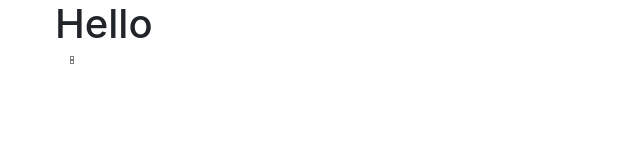
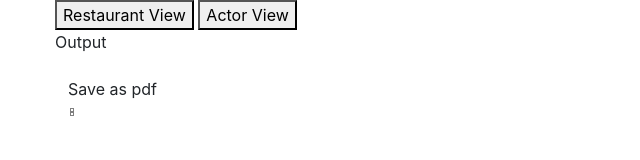
Before and after one commit to kaae-2/Scheduling, an Electron app: page schedule.html in a window 800 px wide. Shown: the whole page, without its empty margins (0-640 px from the left). Drawn offline with nearby package versions, Linux system fonts and the light colour scheme.

Commit message:
added pdf generator

```diff
--- a/package.json
+++ b/package.json
@@ -13,6 +13,8 @@
   "license": "ISC",
   "dependencies": {
     "electron": "^1.7.6",
+    "html2pdf": "0.0.11",
+    "jspdf": "^1.5.3",
     "python-shell": "^1.0.7"
   },
   "devDependencies": {
--- a/schedule.html
+++ b/schedule.html
@@ -18,13 +18,29 @@
 
     <meta http-equiv="X-UA-Compatible" content="ie=edge" />
     <script src="src/schedule.js"></script>
+    <script src="src/makePDF.js"></script>
     <title>Schedule Output</title>
   </head>
   <body onload="createOutputTable()">
     <div class="container">
-      <h1>Hello</h1>
-      <div class="container" id="outputRes"></div>
-      <div class="container" id="outputAct"></div>
+      <div class="tab">
+        <button class="tablinks" onclick="openTab(event, 'restaurant')">
+          Restaurant View
+        </button>
+        <button class="tablinks" onclick="openTab(event, 'actor')">
+          Actor View
+        </button>
+      </div>
+      <p>Output</p>
+      <button class="btn btn-submit" onClick="makePDF()">
+        Save as pdf
+      </button>
+      <div id="restaurant" class="tabcontent">
+        <div class="container" id="outputRes"></div>
+      </div>
+      <div id="actor" class="tabcontent">
+        <div class="container" id="outputAct"></div>
+      </div>
     </div>
   </body>
 </html>
--- /dev/null
+++ b/src/makePDF.js
@@ -0,0 +1,33 @@
+const jsPDF = require("jspdf");
+
+var elementHandler = {
+  "#ignorePDF": function(element, renderer) {
+    return true;
+  }
+};
+
+margins = {
+  top: 80,
+  bottom: 60,
+  left: 40,
+  width: 522
+};
+
+function makePDF() {
+  var doc = new jsPDF();
+  doc.setFontSize(9);
+  doc.fromHTML(
+    document.getElementById("outputRes"),
+    margins.left,
+    margins.top,
+    {
+      width: margins.width,
+      elementHandlers: elementHandler,
+      autoSize: true,
+      fontSize: 9
+    }
+  );
+  doc.output("dataurlnewwindow");
+
+  //doc.save("output.pdf");
+}
--- a/src/schedule.js
+++ b/src/schedule.js
@@ -2,6 +2,27 @@ function createOutputTable() {
   var output = JSON.parse(localStorage.getItem("output"));
   createResTable(output);
   createActTable(output);
+}
+
+function openTab(evt, tabName) {
+  // Declare all variables
+  var i, tabcontent, tablinks;
+
+  // Get all elements with class="tabcontent" and hide them
+  tabcontent = document.getElementsByClassName("tabcontent");
+  for (i = 0; i < tabcontent.length; i++) {
+    tabcontent[i].style.display = "none";
+  }
+
+  // Get all elements with class="tablinks" and remove the class "active"
+  tablinks = document.getElementsByClassName("tablinks");
+  for (i = 0; i < tablinks.length; i++) {
+    tablinks[i].className = tablinks[i].className.replace(" active", "");
+  }
+
+  // Show the current tab, and add an "active" class to the button that opened the tab
+  document.getElementById(tabName).style.display = "block";
+  evt.currentTarget.className += " active";
 }
 
 function createActTable(output) {
```
Also changed, not shown: 1 other file.
